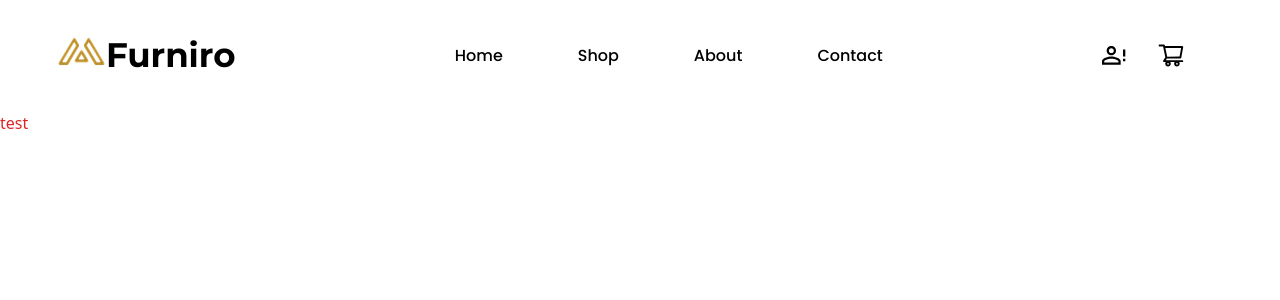
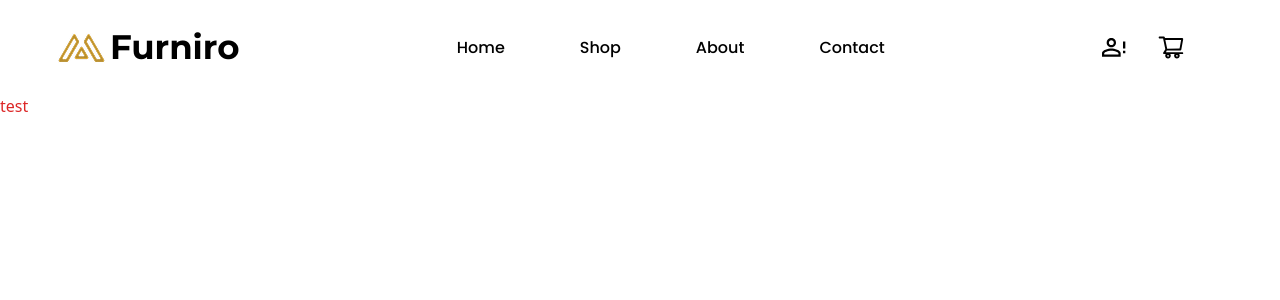
Before and after one commit to MMattoss/desafio-03, a React (Vite) app: page / in a window 1280 px wide. Shown: the top 300 px of the page. Built offline with nearby package versions, Linux system fonts and the light colour scheme.

Commit message:
navbar adjust

```diff
--- a/src/components/Navbar.tsx
+++ b/src/components/Navbar.tsx
@@ -5,9 +5,9 @@ import cartIcon from '../assets/cart-icon.svg'
 const Navbar = () => {
   return (
     <header className='flex justify-between items-center py-[30px] pl-14 pr-24'>
-      <div className='flex items-baseline'>
-        <img src={logo} alt="Logo" className="w-[50px] h-8"/>
-        <h1 className='font-montserrat font-bold text-[34px]'>Furniro</h1>
+      <div className='flex items-center'>
+        <img src={logo} alt="Logo" className="mr-1"/>
+        <h1 className='font-montserrat font-bold text-[34px] leading-none'>Furniro</h1>
       </div>
 
       <nav>
```
